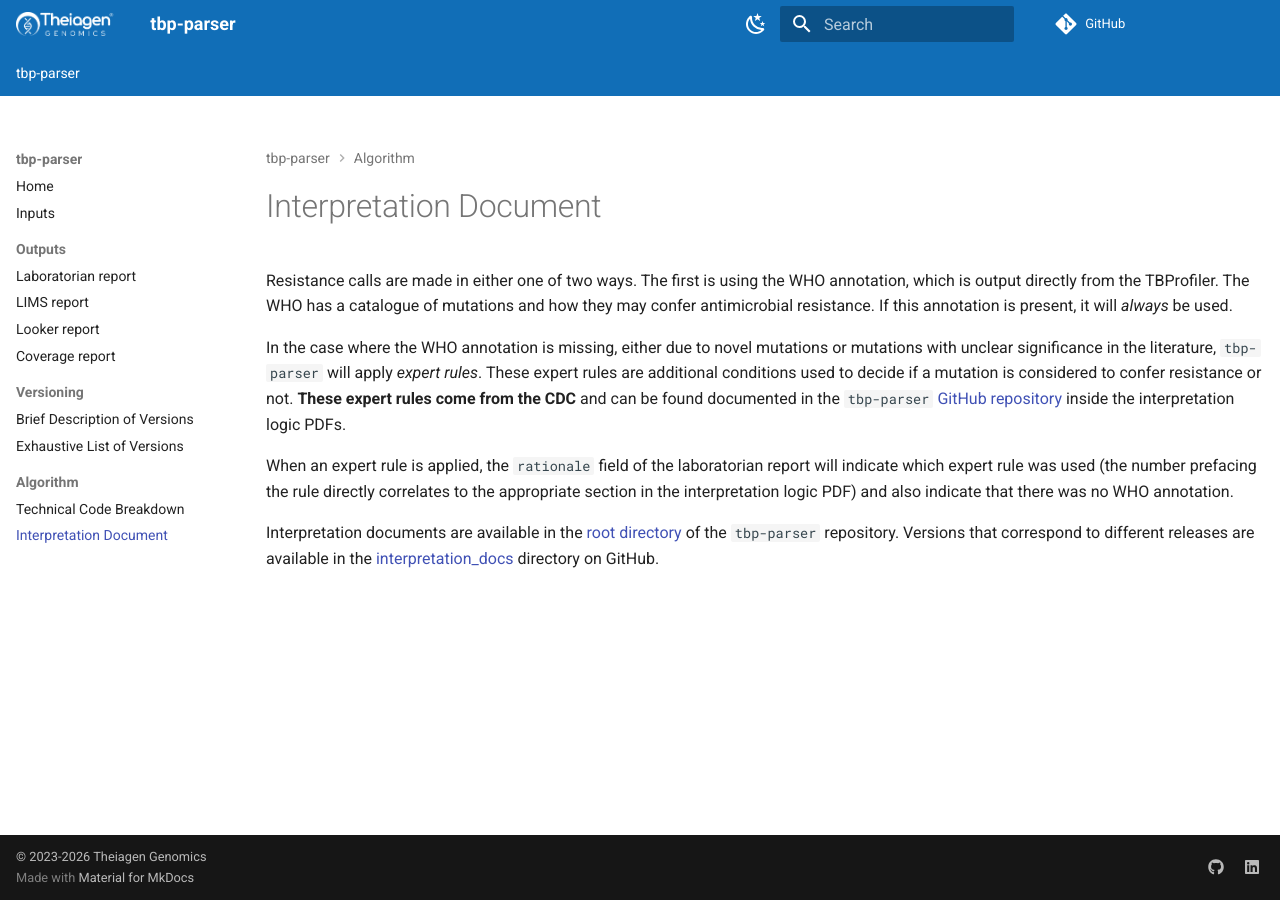
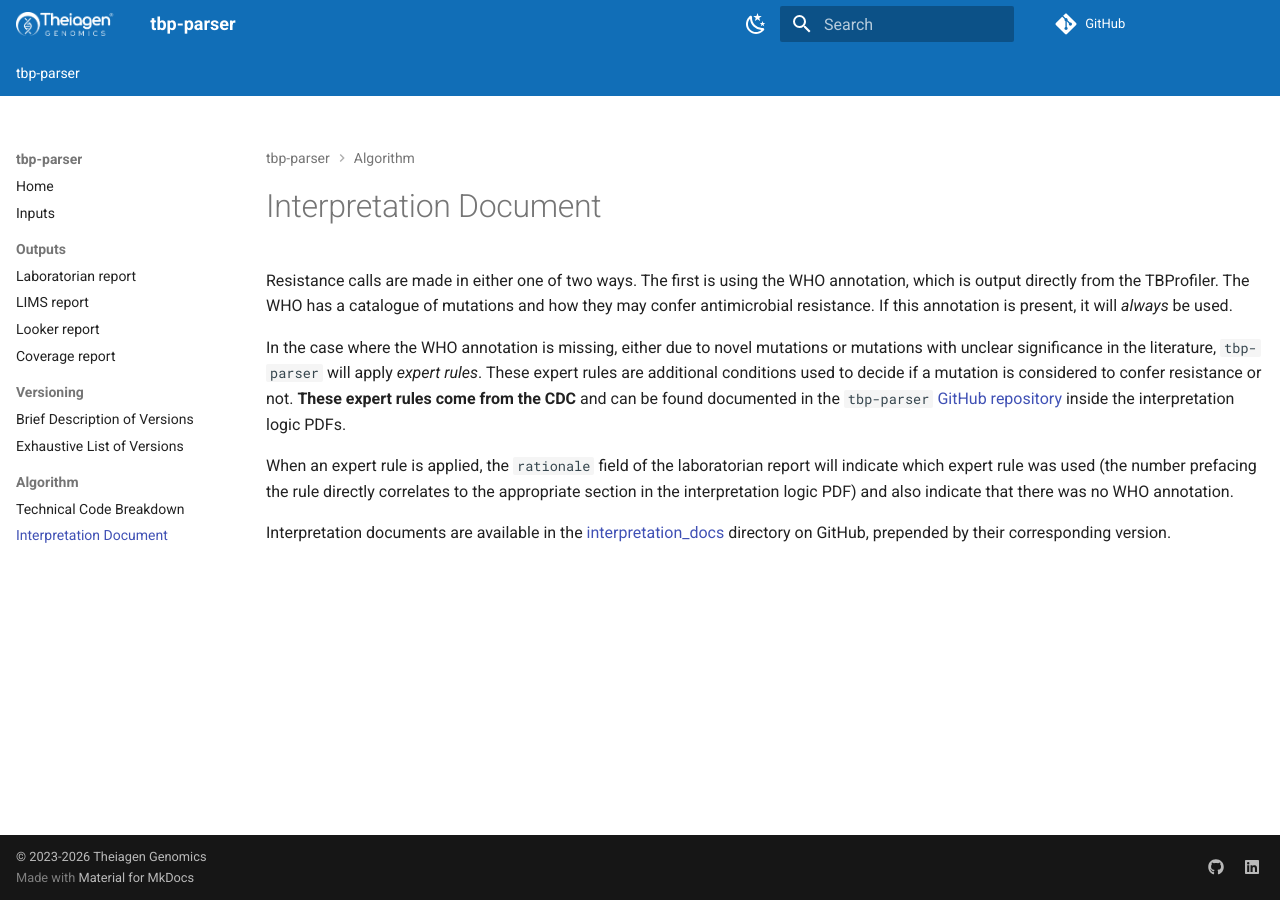
Before and after one commit to theiagen/tbp-parser, an MkDocs documentation site: the page built from docs/algorithm/interpretation.md, in a window 1280 px wide. Built offline with MkDocs 1.6.1 and Material for MkDocs 9.7.7, drawn with Linux system fonts in a browser that asks for light colours; comment, search, counter and statistics services are not loaded; the version menu is left out.

Commit message:
correct lanuage

```diff
--- a/docs/algorithm/interpretation.md
+++ b/docs/algorithm/interpretation.md
@@ -8,4 +8,4 @@ In the case where the WHO annotation is missing, either due to novel mutations o
 
 When an expert rule is applied, the `rationale` field of the laboratorian report will indicate which expert rule was used (the number prefacing the rule directly correlates to the appropriate section in the interpretation logic PDF) and also indicate that there was no WHO annotation.
 
-Interpretation documents are available in the [root directory](https://www.github.com/theiagen/tbp-parser) of the `tbp-parser` repository. Versions that correspond to different releases are available in the [interpretation_docs](https://github.com/theiagen/tbp-parser/tree/main/interpretation_docs) directory on GitHub.
+Interpretation documents are available in the [interpretation_docs](https://github.com/theiagen/tbp-parser/tree/main/interpretation_docs) directory on GitHub, prepended by their corresponding version.
```
